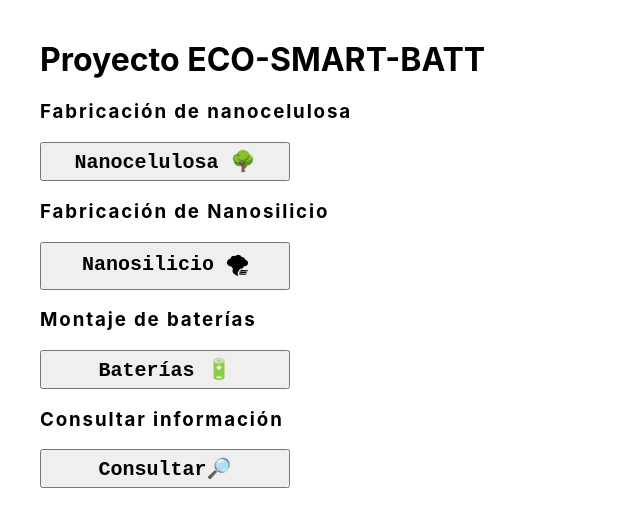
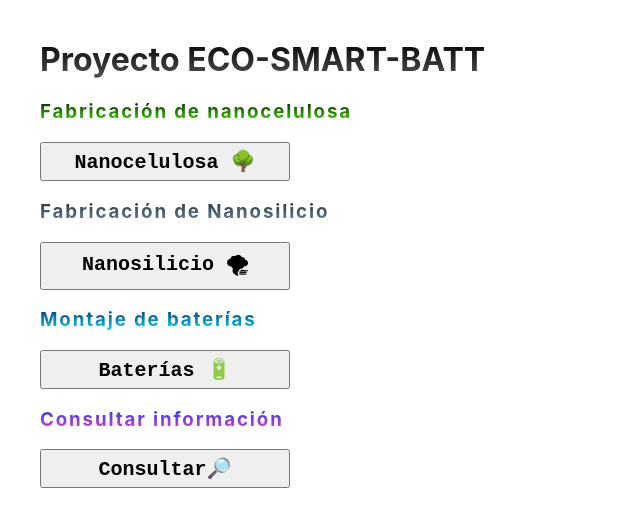
Before and after one commit to idcetim/eco-smart-ui, a React (Create React App) app: page / in a window 1280 px wide. Shown: the top 526 px of the page, without its empty margins (0-640 px from the left). Built offline with nearby package versions, Linux system fonts and the light colour scheme.

Commit message:
modify titles styles

```diff
--- a/src/routes/Consultar.jsx
+++ b/src/routes/Consultar.jsx
@@ -17,7 +17,7 @@ const Consultar = () => {
 
 return (
     <div className='web-wrapper'>
-        <h3>Consultar Información</h3>
+        <h3 className="main-consultar">Consultar Información</h3>
         <TextInput codigo="Codigo" func={setCodigo}  />
         <button onClick={consultarHandler}>Consultar</button>
         <BackHomeButton />
--- a/src/routes/Home.jsx
+++ b/src/routes/Home.jsx
@@ -8,14 +8,14 @@ const Home = () => {
     const consultarHandler = () => {navigate('/consultar/')}
     return (
         <div className="web-wrapper">
-            <h1> Proyecto ECO-SMART-BATT</h1>
-            <h3>Fabricación de nanocelulosa</h3>
+            <h1 className="main-h1"> Proyecto ECO-SMART-BATT</h1>
+            <h3 className="main-celulosa">Fabricación de nanocelulosa</h3>
             <button className="button-home" onClick={celulosaHandler}>Nanocelulosa 🌳</button>
-            <h3>Fabricación de Nanosilicio</h3>
+            <h3 className="main-silicio">Fabricación de Nanosilicio</h3>
             <button className="button-home" onClick={silicioHandler}>Nanosilicio 🌪</button>
-            <h3>Montaje de baterías</h3>
+            <h3 className="main-baterias">Montaje de baterías</h3>
             <button className="button-home" onClick={bateriasHandler}>Baterías 🔋</button>
-            <h3>Consultar información</h3>
+            <h3 className="main-consultar">Consultar información</h3>
             <div className="small-separation">
                 <button className="button-home" onClick={consultarHandler}>Consultar🔎</button>
             </div>
--- a/src/routes/HomeBaterias.jsx
+++ b/src/routes/HomeBaterias.jsx
@@ -6,7 +6,7 @@ import "../styles/global.css"
 const HomeBaterias = () => {
     return(
         <div className="web-wrapper">
-         <h1>Montaje de baterias</h1>
+         <h1 className="main-baterias">Montaje de baterias</h1>
          <BackHomeButton />
         </div>
     )
--- a/src/routes/HomeCelulosa.jsx
+++ b/src/routes/HomeCelulosa.jsx
@@ -12,17 +12,17 @@ const HomeCelulosa = () => {
     const consultarTodosHandler = () => {navigate('/celulosa/consulta/lotes')}
     return(
         <div className="web-wrapper">
-            <h1>Nanocelulosa</h1>
+            <h1 className="main-celulosa">Nanocelulosa</h1>
             <h3> Registro de información</h3>
             <div>
-                <button className="button-home" onClick={origenHandler}>Materia primas🍂</button>
-                <button className="button-home" onClick={procesosHandler}>Procesos🔄</button>
-                <button className="button-home" onClick={productoHandler}>Producto final📂</button>
+                <button className="button-home" onClick={origenHandler}>Materia primas 🍂</button>
+                <button className="button-home" onClick={procesosHandler}>Procesos 🔄</button>
+                <button className="button-home" onClick={productoHandler}>Producto final 📂</button>
             </div>
 
             <h3>Consulta de información</h3>
-            <button className="button-home" onClick={consultarHandler}>Consultar un lote🔎</button>
-            <button className="button-home" onClick={consultarTodosHandler}>Consultar todos🔎</button>
+            <button className="button-home" onClick={consultarHandler}>Consultar lote 🔎</button>
+            <button className="button-home" onClick={consultarTodosHandler}>Consultar todos 🔎</button>
             <div className="div-backhome-button">
             <BackHomeButton />
             </div>
--- a/src/routes/HomeSilicio.jsx
+++ b/src/routes/HomeSilicio.jsx
@@ -11,11 +11,11 @@ const HomeSilicio = () => {
     const consultarTodosHandler = () => {navigate('/silicio/consulta/lotes')}
     return(
         <div className="web-wrapper">
-            <h1>Nanosilicio</h1>
+            <h1 className="main-silicio">Nanosilicio</h1>
 
             <h3> Registro de información</h3>
             <div>
-                <button className="button-home" onClick={origenHandler}>Lotes 🛄</button>
+                <button className="button-home" onClick={origenHandler}>Lotes 🚚</button>
                 <button className="button-home" onClick={productoHandler}>Producto final 📦</button>
             </div>
             <h3>Consulta de información</h3>
--- a/src/routes/celulosa/Origen.jsx
+++ b/src/routes/celulosa/Origen.jsx
@@ -46,7 +46,7 @@ const Origen = () => {
             <TextInput codigo="Lignina(%)" func={setLignina} />
             <SelectInput options = {selectOptions} func = {setOrigen} />
             <button className='button-registrar' onClick={registrarHandler} disabled={!codigo}>Registrar</button>
-                { hash === "" && <ShowTxHash hash={hash} text={"Ver transacción"}/>}
+                { hash !== "" && <ShowTxHash hash={hash} text={"Ver transacción"}/>}
         </div>
     )
 
--- a/src/styles/global.css
+++ b/src/styles/global.css
@@ -45,8 +45,9 @@
     padding: 5px;
     font-size: 18px;
     font-weight: 700;
-    color: black;
+    color: rgb(99, 8, 1);
     font-family: 'Courier New', Courier, monospace;
+    border-radius: 5px;
 }
 
 h3 {
@@ -56,3 +57,38 @@ h3 {
 h4 {
     letter-spacing: 0.1em;
 }
+
+.main-h1 {
+    background: -webkit-linear-gradient(rgb(0, 0, 0), rgb(84, 83, 83));
+    background-clip: text;
+    -webkit-background-clip: text;
+    -webkit-text-fill-color: transparent;
+}
+
+.main-celulosa {
+    background: -webkit-linear-gradient(rgb(3, 29, 2), rgb(69, 225, 7));
+    background-clip: text;
+    -webkit-background-clip: text;
+    -webkit-text-fill-color: transparent;
+}
+
+.main-silicio {
+    background: -webkit-linear-gradient(rgb(45, 45, 45), rgb(99, 136, 170));
+    background-clip: text;
+    -webkit-background-clip: text;
+    -webkit-text-fill-color: transparent;
+}
+
+.main-baterias {
+    background: -webkit-linear-gradient(rgb(2, 46, 129), rgb(19, 215, 237));
+    background-clip: text;
+    -webkit-background-clip: text;
+    -webkit-text-fill-color: transparent;
+}
+
+.main-consultar {
+    background: -webkit-linear-gradient(rgb(17, 63, 246), rgb(252, 57, 181));
+    background-clip: text;
+    -webkit-background-clip: text;
+    -webkit-text-fill-color: transparent;
+}
```
